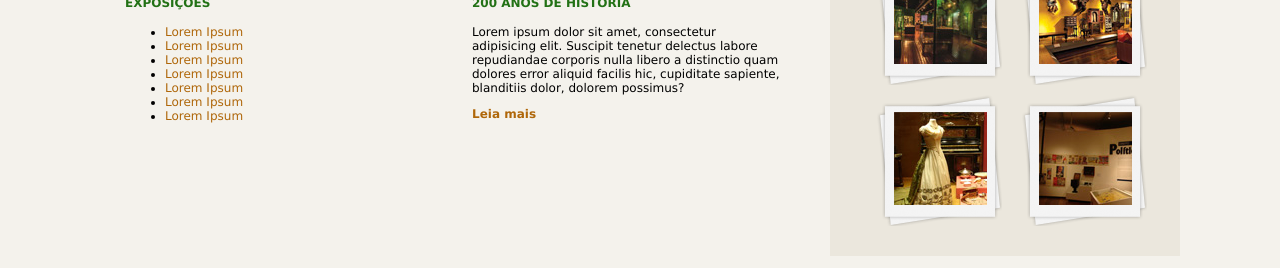
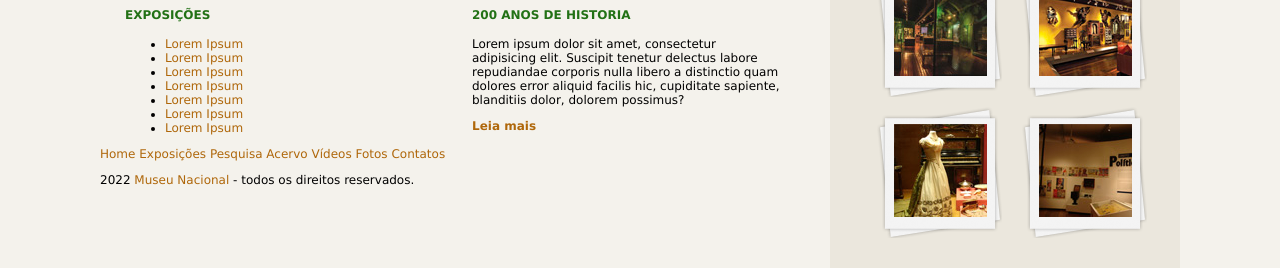
Before and after one commit to oericdacosta/museu-nacional, a plain HTML site: page index.html in a window 1280 px wide. Shown: the part 653-921 px from the top of the page. Drawn offline with Linux system fonts and the light colour scheme.

Commit message:
Create the footer

```diff
--- a/index.html
+++ b/index.html
@@ -149,6 +149,22 @@
 
                 </section>
             </aside>
+
+            <footer>
+
+                <p>
+                    <a href="">Home</a>
+                    <a href="">Exposições</a>
+                    <a href="">Pesquisa</a>
+                    <a href="">Acervo</a>
+                    <a href="">Vídeos</a>
+                    <a href="">Fotos</a>
+                    <a href="">Contatos</a>
+                </p>
+
+                <p>2022 <a href="">Museu Nacional</a> - todos os direitos reservados.</p>
+
+            </footer>
         </div>
     </div>
 
```
